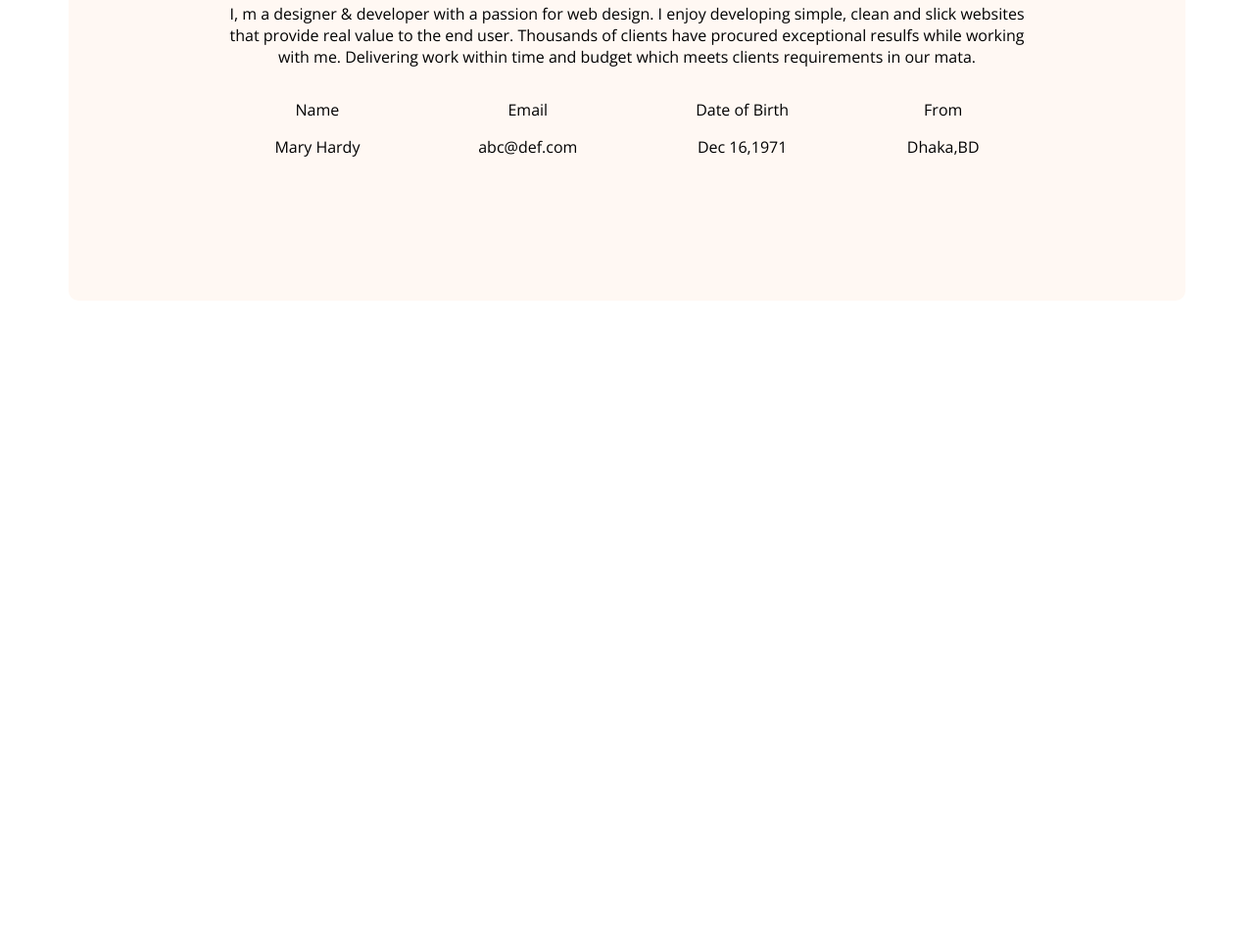
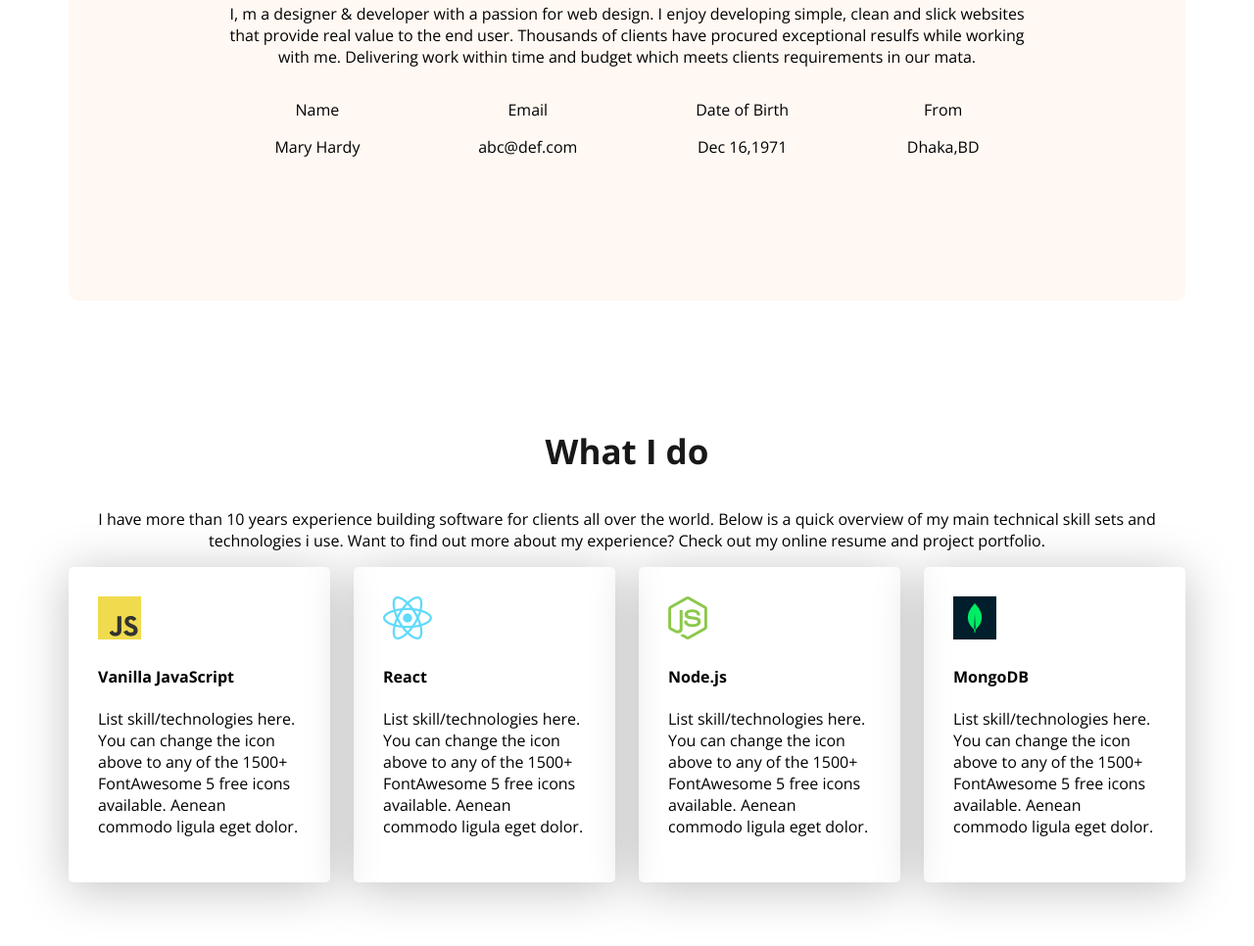
Before and after one commit to Shahriarshihab5/Webdeveloper-Portfolio, a plain HTML site: page index.html in a window 1280 px wide. Shown: the part 1296-2262 px from the top of the page at 98% size. Before the commit the page ends 1611 px from the top, so only its background shows below. Drawn offline with nearby package versions, Linux system fonts and the light colour scheme.

Commit message:
fourth commit

```diff
--- a/Styles/portfolio.css
+++ b/Styles/portfolio.css
@@ -107,6 +107,12 @@ main{
 
   max-width: 1140px;
   margin:0 auto;
+
+}
+
+main section{
+  margin-top: 130px;
+  margin-bottom: 130px;
 }
 /* about styles */
 .about{
@@ -115,12 +121,30 @@ main{
 
   padding: 130px 150px;
   text-align: center;
-  margin-top: 130px;
+
 }
 .about-items{
   display: flex;
   justify-content: space-around;
 }
-item-description{
+.item-description{
   font-weight: 600;
 }
+.text-center{
+
+   text-align: center;
+}
+/* skills section styles */
+.skills-container{
+
+display: flex;
+gap:24px
+
+}
+.skill{
+
+
+  padding: 30px;
+  border-radius: 5px;
+  box-shadow: 0px 6px 50px 0px rgba(0, 0, 0, 0.25);
+}
--- a/index.html
+++ b/index.html
@@ -79,6 +79,44 @@
 
 
     </section>
+<!-- skills section  -->
+
+<section class="skills">
+
+
+  <h3 class="section-title text-center">What I do</h3>
+  <p class="section-description text-center">I have more than 10 years experience building software for clients all over the world. Below is a quick overview of my main technical skill sets and technologies i use. Want to find out more about my experience? Check out my online resume and project portfolio.</p>
+
+
+   <div class="skills-container">
+
+    <!-- .skill*4>img+h4.skill-title+p.skill-description -->
+
+    <div class="skill">
+        <img src="/images/icons/js.png" alt="">
+        <h4 class="skill-title">Vanilla JavaScript</h4>
+        <p class="skill-description">List skill/technologies here. You can change the icon above to any of the 1500+ FontAwesome 5 free icons available. Aenean commodo ligula eget dolor.</p>
+    </div>
+    <div class="skill">
+        <img src="/images/icons/react.png" alt="">
+        <h4 class="skill-title">React</h4>
+        <p class="skill-description">List skill/technologies here. You can change the icon above to any of the 1500+ FontAwesome 5 free icons available. Aenean commodo ligula eget dolor.</p>
+    </div>
+    <div class="skill">
+        <img src="/images/icons/nodejs.png" alt="">
+        <h4 class="skill-title">Node.js</h4>
+        <p class="skill-description">List skill/technologies here. You can change the icon above to any of the 1500+ FontAwesome 5 free icons available. Aenean commodo ligula eget dolor.</p>
+    </div>
+    <div class="skill">
+        <img src="/images/icons/mongo.png" alt="">
+        <h4 class="skill-title">MongoDB</h4>
+        <p class="skill-description">List skill/technologies here. You can change the icon above to any of the 1500+ FontAwesome 5 free icons available. Aenean commodo ligula eget dolor.</p>
+    </div>
+
+
+   </div>
+</section>
+
     </main>
 
 
```
